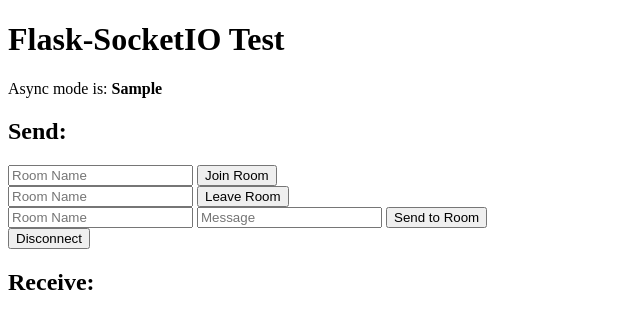
After one commit to mhfarrell/final-year-project, a Flask app: template code/example/templates/index.html in a window 1280 px wide. The commit adds this page. Shown: the top 329 px of the page, without its empty margins (0-640 px from the left). Run offline with Flask 2, Linux system fonts and the light colour scheme; the template is opened without the code that fills it: most values are stand-ins (such as "Sample title", 1, 10 or a date in 2020); some libraries are stand-ins or nearby versions.

Commit message:
socketio conversion

```diff
--- a/code/app/templates/index.html
+++ b/code/app/templates/index.html
@@ -68,7 +68,7 @@
 							</div>
 						</li>
 						<li class="contact">
-							<div class="wrap">
+							<div class="wrap" id="join_room">
 								<span class="contact-status online"></span>
 								<img src="{{ url_for('static', filename='images/placeholder.png') }}" alt="" />
 								<div class="meta">
@@ -78,7 +78,7 @@
 							</div>
 						</li>
 						<li class="contact">
-							<div class="wrap">
+							<div class="wrap" id="join_room">
 								<span class="contact-status away"></span>
 								<img src="{{ url_for('static', filename='images/placeholder.png') }}" alt="" />
 								<div class="meta">
@@ -140,7 +140,7 @@
 				</div>
 			</div>
 		</div>
-
+		<!-- download local copy -->
 		<script src='http://cdnjs.cloudflare.com/ajax/libs/jquery/3.1.0/jquery.min.js'></script>
 		<script  src="{{ url_for('static', filename='js/index.js') }}"></script>
 	</body>
--- /dev/null
+++ b/code/example/app.py
@@ -0,0 +1,95 @@
+#!/usr/bin/env python
+from threading import Lock
+from flask import Flask, render_template, session, request
+from flask_socketio import SocketIO, emit, join_room, leave_room, \
+    close_room, rooms, disconnect
+
+# Set this variable to "threading", "eventlet" or "gevent" to test the
+# different async modes, or leave it set to None for the application to choose
+# the best option based on installed packages.
+async_mode = None
+
+app = Flask(__name__)
+app.config['SECRET_KEY'] = 'secret!'
+socketio = SocketIO(app, async_mode=async_mode)
+thread = None
+thread_lock = Lock()
+
+
+@socketio.on('connect', namespace='/test')
+def test_connect():
+    global thread
+    with thread_lock:
+        if thread is None:
+            thread = socketio.start_background_task(background_thread)
+    emit('my_response', {'data': 'Connected', 'count': 0})
+
+
+@socketio.on('disconnect', namespace='/test')
+def test_disconnect():
+    print('Client disconnected', request.sid)
+
+def background_thread():
+    """Example of how to send server generated events to clients."""
+    count = 0
+    while True:
+        socketio.sleep(10)
+        count += 1
+        socketio.emit('my_response',
+                      {'data': 'Server generated event 2', 'count': count},
+                      namespace='/test')
+
+
+@app.route('/')
+def index():
+    return render_template('index.html', async_mode=socketio.async_mode)
+
+
+@socketio.on('join', namespace='/test')
+def join(message):
+    join_room(message['room'])
+    session['receive_count'] = session.get('receive_count', 0) + 1
+    emit('my_response',
+         {'data': 'In rooms: ' + ', '.join(rooms()),
+          'count': session['receive_count']})
+
+
+@socketio.on('leave', namespace='/test')
+def leave(message):
+    leave_room(message['room'])
+    session['receive_count'] = session.get('receive_count', 0) + 1
+    emit('my_response',
+         {'data': 'In rooms: ' + ', '.join(rooms()),
+          'count': session['receive_count']})
+
+
+@socketio.on('close_room', namespace='/test')
+def close(message):
+    session['receive_count'] = session.get('receive_count', 0) + 1
+    emit('my_response', {'data': 'Room ' + message['room'] + ' is closing.',
+                         'count': session['receive_count']},
+         room=message['room'])
+    close_room(message['room'])
+
+
+@socketio.on('my_room_event', namespace='/test')
+def send_room_message(message):
+    session['receive_count'] = session.get('receive_count', 0) + 1
+    emit('my_response',
+         {'data': message['data'], 'count': session['receive_count']},
+         room=message['room'])
+
+
+@socketio.on('disconnect_request', namespace='/test')
+def disconnect_request():
+    session['receive_count'] = session.get('receive_count', 0) + 1
+    emit('my_response',
+         {'data': 'Disconnected!', 'count': session['receive_count']})
+    disconnect()
+
+
+
+
+
+if __name__ == '__main__':
+    socketio.run(app, debug=True)
--- /dev/null
+++ b/code/example/templates/index.html
@@ -0,0 +1,86 @@
+<!DOCTYPE HTML>
+<html>
+<head>
+    <title>Flask-SocketIO Test</title>
+    <script type="text/javascript" src="//code.jquery.com/jquery-1.4.2.min.js"></script>
+    <script type="text/javascript" src="//cdnjs.cloudflare.com/ajax/libs/socket.io/1.3.5/socket.io.min.js"></script>
+    <script type="text/javascript" charset="utf-8">
+        $(document).ready(function() {
+            // Use a "/test" namespace.
+            // An application can open a connection on multiple namespaces, and
+            // Socket.IO will multiplex all those connections on a single
+            // physical channel. If you don't care about multiple channels, you
+            // can set the namespace to an empty string.
+            namespace = '/test';
+
+            // Connect to the Socket.IO server.
+            // The connection URL has the following format:
+            //     http[s]://<domain>:<port>[/<namespace>]
+            var socket = io.connect(location.protocol + '//' + document.domain + ':' + location.port + namespace);
+
+            // Event handler for new connections.
+            // The callback function is invoked when a connection with the
+            // server is established.
+            socket.on('connect', function() {
+                socket.emit('my_event', {data: 'I\'m connected!'});
+            });
+
+            // Event handler for server sent data.
+            // The callback function is invoked whenever the server emits data
+            // to the client. The data is then displayed in the "Received"
+            // section of the page.
+            socket.on('my_response', function(msg) {
+                $('#log').append('<br>' + $('<div/>').text('Received #' + msg.count + ': ' + msg.data).html());
+            });
+
+
+            // Handlers for the different forms in the page.
+            // These accept data from the user and send it to the server in a
+            // variety of ways
+            $('form#join').submit(function(event) {
+                socket.emit('join', {room: $('#join_room').val()});
+                return false;
+            });
+            $('form#leave').submit(function(event) {
+                socket.emit('leave', {room: $('#leave_room').val()});
+                return false;
+            });
+            $('form#send_room').submit(function(event) {
+                socket.emit('my_room_event', {room: $('#room_name').val(), data: $('#room_data').val()});
+                return false;
+            });
+            $('form#close').submit(function(event) {
+                socket.emit('close_room', {room: $('#close_room').val()});
+                return false;
+            });
+            $('form#disconnect').submit(function(event) {
+                socket.emit('disconnect_request');
+                return false;
+            });
+        });
+    </script>
+</head>
+<body>
+    <h1>Flask-SocketIO Test</h1>
+    <p>Async mode is: <b>{{ async_mode }}</b></p>
+    <h2>Send:</h2>
+    <form id="join" method="POST" action='#'>
+        <input type="text" name="join_room" id="join_room" placeholder="Room Name">
+        <input type="submit" value="Join Room">
+    </form>
+    <form id="leave" method="POST" action='#'>
+        <input type="text" name="leave_room" id="leave_room" placeholder="Room Name">
+        <input type="submit" value="Leave Room">
+    </form>
+    <form id="send_room" method="POST" action='#'>
+        <input type="text" name="room_name" id="room_name" placeholder="Room Name">
+        <input type="text" name="room_data" id="room_data" placeholder="Message">
+        <input type="submit" value="Send to Room">
+    </form>
+    <form id="disconnect" method="POST" action="#">
+        <input type="submit" value="Disconnect">
+    </form>
+    <h2>Receive:</h2>
+    <div id="log"></div>
+</body>
+</html>
```
Also changed, not shown: code/app/routes.py (+18 -1 lines), code/app/templates/js/index.js (+55 -6 lines), code/example/requirements.txt (added, +11 -0 lines).
